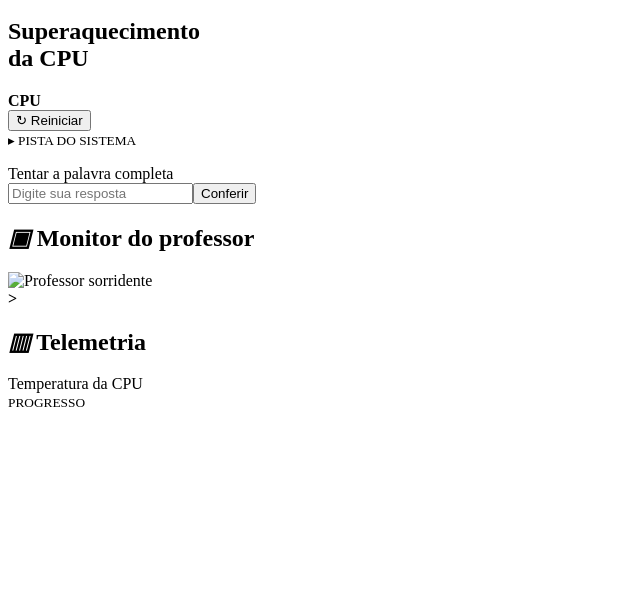
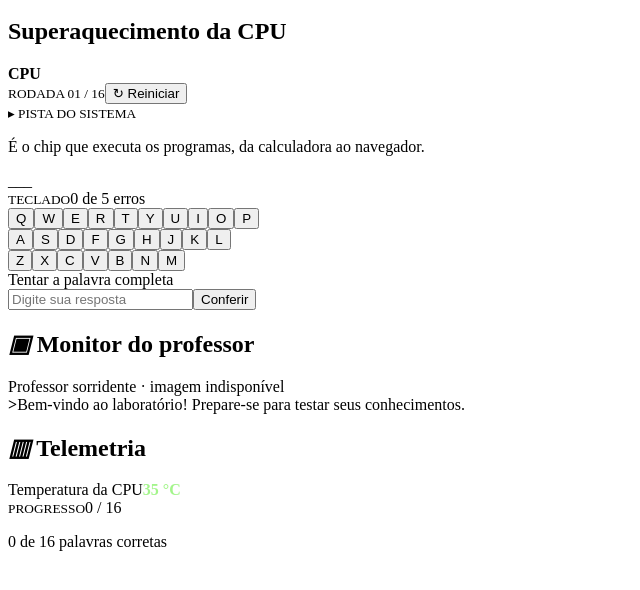
Before and after one commit to Vinicius-Henrique-Oliveira/arqcomp-cruzadinha, a plain HTML site: page index.html in a window 1280 px wide. Shown: the part 68-658 px from the top of the page, without its empty margins (0-640 px from the left). Drawn offline with Linux system fonts and the light colour scheme.

Commit message:
feat: adiciona 16 palavras, questões, respostas, buttons, conferir e Reiniciar.

```diff
--- a/index.html
+++ b/index.html
@@ -5,8 +5,8 @@
   <meta charset="utf-8">
   <meta name="viewport" content="width=device-width, initial-scale=1">
   <title>Arq. Comp Game · Arquitetura Computacional</title>
-  <link rel="stylesheet" href="">
-  <script defer src=""></script>
+  <link rel="stylesheet" href="./style.css">
+  <script defer src="./script.js"></script>
 </head>
 
 <body>
--- /dev/null
+++ b/script.js
@@ -0,0 +1,286 @@
+"use strict";
+
+(() => {
+  const palavras = [
+    { resposta: "CPU", pista: "É o chip que executa os programas, da calculadora ao navegador." },
+    { resposta: "ULA", pista: "Dentro do processador, faz contas e decide se um número é maior que outro." },
+    { resposta: "UC", pista: "Dentro do processador, interpreta cada instrução e diz às outras partes quando agir." },
+    { resposta: "REGISTRADORES", pista: "São pequenos espaços dentro do processador onde ficam os números usados na conta atual." },
+    { resposta: "RAM", pista: "Guarda os programas abertos enquanto você os usa. Ao desligar, perde o conteúdo." },
+    { resposta: "ROM", pista: "Na versão gravada na fábrica, o computador pode ler seu conteúdo, mas não alterá-lo." },
+    { resposta: "EEPROM", pista: "Guarda ajustes mesmo sem energia e permite regravar um byte por vez." },
+    { resposta: "FLASH", pista: "Guarda fotos em cartões de câmera e arquivos em pendrives, mesmo sem energia." },
+    { resposta: "CACHE", pista: "Guarda cópias perto do processador para ele encontrar mais rápido o que usa com frequência." },
+    { resposta: "MEMORIADEMASSA", pista: "Que tipo de armazenamento guarda seus arquivos em HDs e SSDs mesmo após desligar?" },
+    { resposta: "DMA", pista: "Permite que um dispositivo envie dados à memória sem a CPU copiar cada parte." },
+    { resposta: "ADDRESSBUS", pista: "Se a memória fosse uma rua, esse caminho indicaria o número da casa procurada." },
+    { resposta: "DATABUS", pista: "Enquanto um caminho indica onde procurar, este transporta o valor que foi encontrado." },
+    { resposta: "MICROCONTROLADOR", pista: "Um único chip reúne processador, memória e entradas para ler sensores e comandar aparelhos." },
+    { resposta: "DUALCORE", pista: "Como se chama um processador com uma dupla de núcleos físicos?" },
+    { resposta: "QUADCORE", pista: "Como se chama um processador que reúne dois pares de núcleos físicos?" }
+  ];
+  const obter = id => document.getElementById(id);
+  const boasVindas = "Bem-vindo ao laboratório! Prepare-se para testar seus conhecimentos.";
+  const vitoria = "Missão concluída! Seus conhecimentos foram validados.";
+  const cores = ["#a3f58b", "#c0e97c", "#efdb76", "#ffb769", "#ff926c", "#ff7777"];
+  let modo = "cpu";
+  const jogos = { cpu: iniciarJogo("cpu"), bits: iniciarJogo("bits") };
+
+  function embaralhar(resposta) {
+    const letras = [...resposta];
+    for (let i = letras.length - 1; i > 0; i--) {
+      const j = Math.floor(Math.random() * (i + 1));
+      [letras[i], letras[j]] = [letras[j], letras[i]];
+    }
+    // Todas as palavras da lista têm ao menos duas letras diferentes.
+    if (letras.join("") === resposta) letras.push(letras.shift());
+    return letras;
+  }
+
+  function criarRodada(indice, ordem) {
+    const { resposta } = ordem[indice];
+    return {
+      usadas: new Set(), erros: 0, palpite: "", banco: embaralhar(resposta),
+      casas: Array(resposta.length).fill(null), encerrada: false, aviso: "",
+      mensagem: indice === 0 ? boasVindas : "Nova palavra! Observe a pista do sistema.",
+      expressao: "feliz"
+    };
+  }
+
+  function iniciarJogo(modoDoJogo) {
+    // Inverta uma cópia para preservar a ordem da forca.
+    const ordem = modoDoJogo === "bits" ? [...palavras].reverse() : palavras;
+    return { ordem, indice: 0, historico: [], rodada: criarRodada(0, ordem), concluido: false };
+  }
+
+  function jogo() { return jogos[modo]; }
+  function rodada() { return jogo().rodada; }
+  function termo() { return jogo().ordem[jogo().indice]; }
+  function temperatura() { return 35 + 13 * rodada().erros; }
+
+  function feedback(aviso, mensagem, expressao) {
+    Object.assign(rodada(), { aviso, mensagem, expressao });
+  }
+
+  function encerrar(acertou) {
+    if (rodada().encerrada) return;
+    rodada().encerrada = true;
+    jogo().historico.push({ palavra: termo().resposta, acertou });
+    if (acertou) {
+      feedback("Resposta correta! " + termo().resposta, "Clock estabilizado! Resposta correta.", "feliz");
+    } else {
+      feedback("TEMPERATURA CRÍTICA! SISTEMA INTERROMPIDO. Resposta: " + termo().resposta,
+        "Temperatura crítica! A CPU não resistiu.", "triste");
+    }
+  }
+
+  function erroCpu() {
+    rodada().erros++;
+    if (rodada().erros === 5) encerrar(false);
+    else feedback("Tentativa incorreta. CPU a " + temperatura() + " °C.", "Falha de barramento! Tente novamente.", "triste");
+  }
+
+  function tentarLetra(letra) {
+    const r = rodada();
+    if (r.encerrada || r.usadas.has(letra)) return;
+    r.usadas.add(letra);
+    if (!termo().resposta.includes(letra)) erroCpu();
+    else if ([...termo().resposta].every(item => r.usadas.has(item))) encerrar(true);
+    else feedback("Letra " + letra + " revelada.", "Sistema funcionando perfeitamente!", "feliz");
+    atualizar();
+  }
+
+  // Guardar o índice da peça distingue duas letras iguais no banco.
+  function colocar(peca) {
+    const r = rodada();
+    const vaga = r.casas.indexOf(null);
+    if (r.encerrada || vaga < 0 || peca < 0 || r.casas.includes(peca)) return;
+    r.casas[vaga] = peca;
+    r.aviso = "";
+    atualizar();
+  }
+
+  function remover(posicao) {
+    if (rodada().encerrada || posicao < 0) return;
+    rodada().casas[posicao] = null;
+    rodada().aviso = "";
+    atualizar();
+  }
+
+  function conferir() {
+    const r = rodada();
+    if (r.encerrada || jogo().concluido) return;
+    if (modo === "bits") {
+      if (r.casas.includes(null)) r.aviso = "Preencha todas as casas antes de conferir.";
+      else if (r.casas.map(i => r.banco[i]).join("") === termo().resposta) encerrar(true);
+      else feedback("Ordem incorreta. Selecione uma casa para retirar a letra.", "Erro de processamento! Revise sua resposta.", "triste");
+    } else {
+      const tentativa = r.palpite.trim().normalize("NFD").replace(/[\u0300-\u036f]/g, "").replace(/\s+/g, "").toUpperCase();
+      if (!/^[A-Z]+$/.test(tentativa)) r.aviso = "Digite uma palavra usando apenas letras.";
+      else if (tentativa === termo().resposta) encerrar(true);
+      else { erroCpu(); r.palpite = ""; }
+    }
+    atualizar();
+  }
+
+  function avancar() {
+    if (!rodada().encerrada || jogo().concluido) return;
+    if (jogo().historico.length === palavras.length) jogo().concluido = true;
+    else {
+      jogo().indice++;
+      jogo().rodada = criarRodada(jogo().indice, jogo().ordem);
+    }
+    atualizar();
+    if (jogo().concluido) obter("resumo").querySelector("h2").focus();
+    else obter("numero").focus();
+  }
+
+  function botao(texto, classe, id, nome, acao, desativado) {
+    const b = document.createElement("button");
+    b.type = "button";
+    b.id = id;
+    b.className = classe;
+    b.textContent = texto;
+    b.setAttribute("aria-label", nome);
+    b.disabled = desativado;
+    b.addEventListener("click", acao);
+    return b;
+  }
+
+  function desenharLetras() {
+    const r = rodada();
+    const cpu = modo === "cpu";
+    const casas = obter("casas");
+    casas.replaceChildren();
+    [...termo().resposta].forEach((letra, i) => {
+      if (cpu) {
+        const campo = document.createElement("span");
+        campo.className = "casa";
+        campo.textContent = r.encerrada || r.usadas.has(letra) ? letra : "_";
+        casas.append(campo);
+      } else {
+        const valor = r.banco[r.casas[i]] || "_";
+        casas.append(botao(valor, "casa", "casa-" + i, "Casa " + (i + 1) + ": " + valor + ". Remover letra.",
+          () => remover(i), r.casas[i] === null || r.encerrada));
+      }
+    });
+    const teclado = obter("letras");
+    teclado.replaceChildren();
+    const linhas = cpu ? ["QWERTYUIOP", "ASDFGHJKL", "ZXCVBNM"] : [r.banco];
+    for (const linha of linhas) {
+      const grupo = document.createElement("div");
+      grupo.className = "fileira";
+      [...linha].forEach((letra, i) => {
+        const usada = cpu ? r.usadas.has(letra) : r.casas.includes(i);
+        let marca = "";
+        if (usada) marca = cpu ? (termo().resposta.includes(letra) ? "acerto" : "erro") : "usada";
+        const sinal = cpu && usada ? (marca === "acerto" ? "✓" : "×") : "";
+        grupo.append(botao(letra + sinal, "tecla " + marca, "tecla-" + (cpu ? letra : i),
+          letra + " " + marca, () => cpu ? tentarLetra(letra) : colocar(i), usada || r.encerrada));
+      });
+      teclado.append(grupo);
+    }
+  }
+
+  function atualizarAvatar() {
+    const img = obter("avatar");
+    const expressao = jogo().concluido ? "feliz" : rodada().expressao;
+    const caminho = "./assets/prof-" + expressao + ".png";
+    if (img.getAttribute("src") !== caminho) {
+      img.hidden = false;
+      obter("alternativa").hidden = true;
+      img.src = caminho;
+    }
+    img.alt = expressao === "feliz" ? "Professor sorridente" : "Professor preocupado";
+    obter("mensagem").textContent = jogo().concluido ? vitoria : rodada().mensagem;
+  }
+
+  function atualizarPlacar() {
+    const historico = jogo().historico;
+    const acertos = historico.filter(item => item.acertou).length;
+    obter("placar").textContent = acertos + " de " + palavras.length + " palavras corretas";
+    obter("total").textContent = obter("placar").textContent + ". Palavras não acertadas: " + (historico.length - acertos) + ".";
+    obter("percentual").textContent = historico.length + " / " + palavras.length;
+    obter("progresso").replaceChildren(...palavras.map((_, i) => {
+      const segmento = document.createElement("b");
+      if (i < historico.length) segmento.className = "fim";
+      return segmento;
+    }));
+    obter("termico").hidden = modo !== "cpu";
+    obter("graus").textContent = temperatura() + " °C";
+    obter("graus").style.color = cores[rodada().erros];
+    const barra = obter("barra").firstElementChild;
+    barra.style.width = temperatura() + "%";
+    barra.style.backgroundColor = cores[rodada().erros];
+  }
+
+  function atualizar() {
+    const foco = document.activeElement.id;
+    const cpu = modo === "cpu";
+    const r = rodada();
+    obter("cpu").setAttribute("aria-pressed", cpu);
+    obter("bits").setAttribute("aria-pressed", !cpu);
+    obter("tipo").textContent = cpu ? "MODO FORCA" : "MODO ANAGRAMA";
+    obter("titulo").textContent = cpu ? "Superaquecimento\nda CPU" : "Decodificador\nde Bits";
+    obter("chip").textContent = cpu ? "CPU" : "101";
+    obter("rodada").hidden = jogo().concluido;
+    obter("resumo").hidden = !jogo().concluido;
+    obter("numero").textContent = "RODADA " + String(jogo().indice + 1).padStart(2, "0") + " / 16";
+    obter("pista").textContent = termo().pista;
+    obter("letrasTitulo").textContent = cpu ? "TECLADO" : "LETRAS DISPONÍVEIS";
+    obter("erros").textContent = cpu ? r.erros + " de 5 erros" : "Toque na casa para remover";
+    desenharLetras();
+    obter("formulario").querySelector("label").hidden = !cpu;
+    obter("palpite").hidden = !cpu;
+    obter("palpite").value = r.palpite;
+    obter("formulario").hidden = r.encerrada;
+    obter("resultado").textContent = r.aviso;
+    obter("proxima").hidden = !r.encerrada;
+    obter("proxima").textContent = jogo().indice === palavras.length - 1 ? "Ver resumo" : "Próxima Palavra";
+    atualizarPlacar();
+    atualizarAvatar();
+    if (r.encerrada && !jogo().concluido && foco !== "cpu" && foco !== "bits") obter("proxima").focus();
+    else if (foco.startsWith("tecla-") || foco.startsWith("casa-")) {
+      const anterior = obter(foco);
+      const destino = anterior && !anterior.disabled ? anterior : obter("letras").querySelector("button:enabled") || obter("conferir");
+      destino.focus();
+    }
+  }
+
+  function alternar(novoModo) { modo = novoModo; atualizar(); }
+  function reiniciar() {
+    jogos[modo] = iniciarJogo(modo);
+    atualizar();
+    obter("numero").focus();
+  }
+
+  obter("numero").tabIndex = -1;
+  obter("cpu").addEventListener("click", () => alternar("cpu"));
+  obter("bits").addEventListener("click", () => alternar("bits"));
+  obter("reiniciar").addEventListener("click", reiniciar);
+  obter("novamente").addEventListener("click", reiniciar);
+  obter("proxima").addEventListener("click", avancar);
+  obter("palpite").addEventListener("input", evento => { rodada().palpite = evento.target.value; });
+  obter("formulario").addEventListener("submit", evento => { evento.preventDefault(); conferir(); });
+
+  function avatarIndisponivel() {
+    obter("avatar").hidden = true;
+    obter("alternativa").textContent = obter("avatar").alt + " · imagem indisponível";
+    obter("alternativa").hidden = false;
+  }
+  obter("avatar").addEventListener("error", avatarIndisponivel);
+  document.addEventListener("keydown", evento => {
+    if (evento.ctrlKey || evento.altKey || evento.metaKey || evento.repeat ||
+      evento.target === obter("palpite") || jogo().concluido || rodada().encerrada) return;
+    if (/^[a-z]$/i.test(evento.key)) {
+      const letra = evento.key.toUpperCase();
+      if (modo === "cpu") tentarLetra(letra);
+      else colocar(rodada().banco.findIndex((item, i) => item === letra && !rodada().casas.includes(i)));
+    } else if (modo === "bits" && evento.key === "Backspace") {
+      evento.preventDefault();
+      remover(rodada().casas.findLastIndex(item => item !== null));
+    }
+  });
+  atualizar();
+  if (obter("avatar").complete && !obter("avatar").naturalWidth) avatarIndisponivel();
+})();
```
